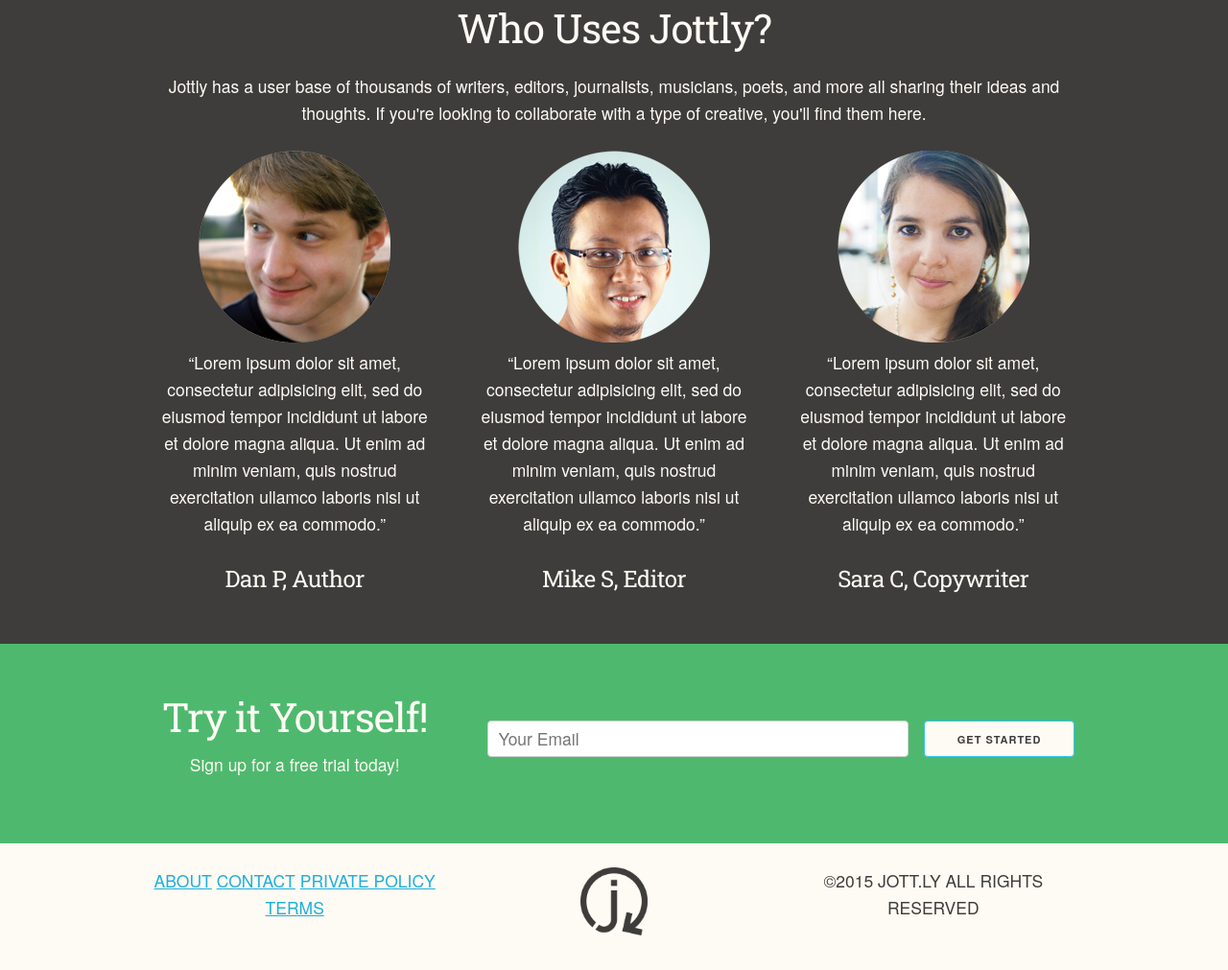
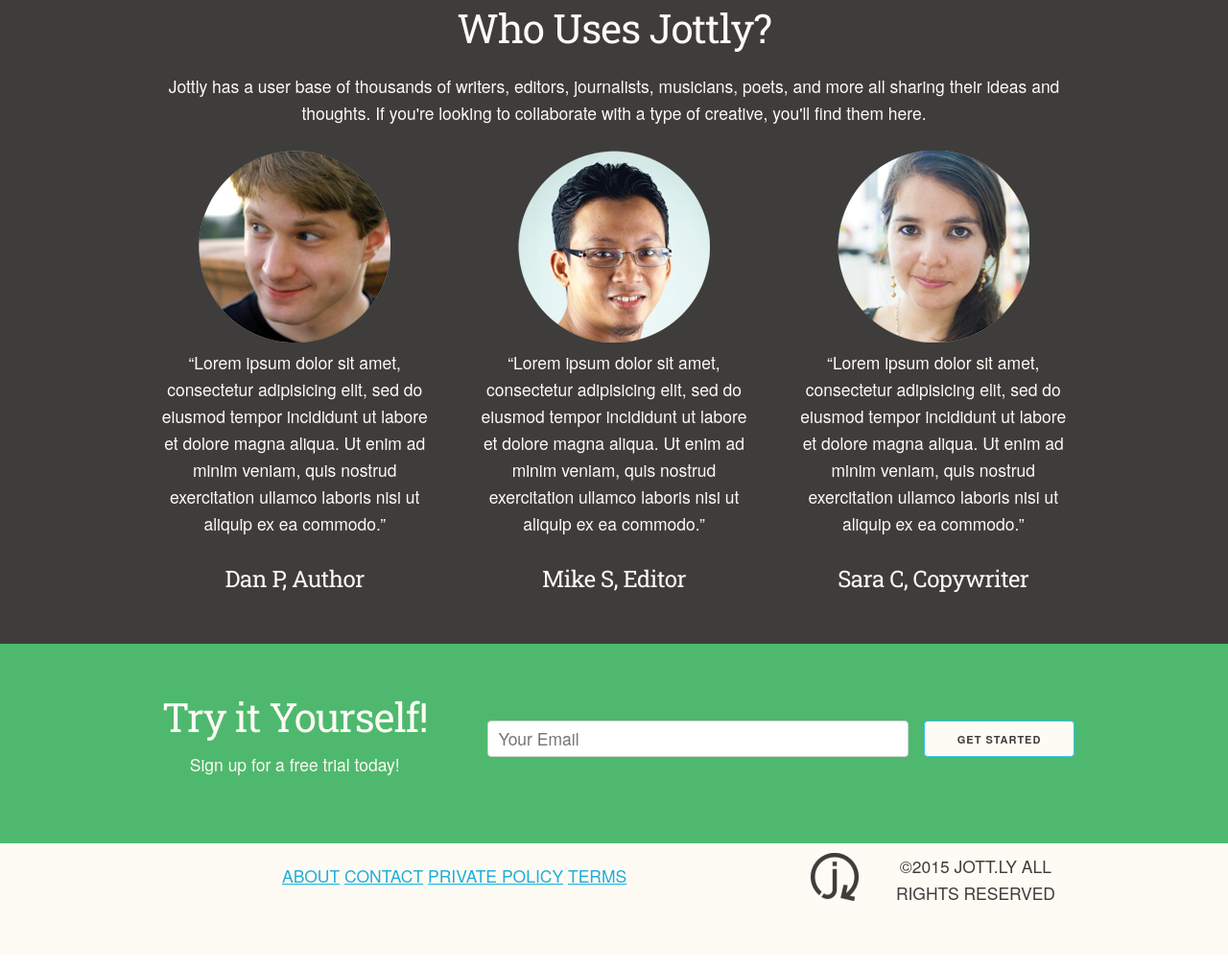
Before and after one commit to thedoorkeep/Jottly, a website: page index.html in a window 1280 px wide. Shown: the part 1231-2242 px from the top of the page at 96% size. Drawn offline with Linux system fonts and the light colour scheme; a web font is replaced by a local one.

Commit message:
footer changes

```diff
--- a/css/styles.css
+++ b/css/styles.css
@@ -28,6 +28,27 @@
   padding: 0;
   width: 25%;
   float: right;
+}
+
+.form-footer {
+  float: right;
+  width: 100%;
+  margin-top: 10px;
+}
+
+.footer-logo {
+  width: 50px;
+}
+
+.legal {
+  vertical-align: top;
+  padding: 0;
+  width: 70%;
+  float: right;
+}
+
+.links {
+  padding-top: 20px;
 }
 
 .mini-margin {
@@ -124,13 +145,8 @@
 
 #footer{
   background-color: #FEFBF4;
-  height: 5%;
-  padding: 2%;
 }
 
-#footer-logo{
-  width: 70px;
-}
 
 #CTA{
   background-color: #4EB96E;
--- a/index.html
+++ b/index.html
@@ -36,8 +36,7 @@
 <body>
 
             <!-- This is where our content starts -->
-          <section id="hero">
-            <span class="white">
+          <section id="hero" class="white">
               <img id="header" src="images/workstation.jpg" alt="workstation">
               <div class="container">
                 <div class="row">
@@ -56,11 +55,9 @@
               <button onclick="myFunction()" id="sign-up"><span class="white">Sign Up</span></button>
               <h5>What is Jottly?</h5>
               <img id="arrow" src="images/arrow.png">
-            </span>
           </section>
 
-        <section id="what">
-          <span class="black">
+        <section id="what" class="black">
             <div class="container">
               <div class="row">
                 <h2>Collaboration at Your Fingertips</h2>
@@ -83,11 +80,9 @@
                 <p>Jottly has thousands of users, each with unique ideas and talents. Meet new content creators at the click of a button and let your ideas grow.</p>
                </div>
               </div>
-            </span>
         </section>
 
-        <section id="who">
-          <span class="white">
+        <section id="who" class="white">
             <div class="container">
               <div class="row">
                 <h2>Who Uses Jottly?</h2>
@@ -111,11 +106,9 @@
                 </div>
               </div>
              </div>
-          </span>
         </section>
 
-         <section id="CTA">
-          <span class="white">
+         <section id="CTA" class="white">
           <div class="container">
             <div class="row">
               <div class="one-third column">
@@ -131,29 +124,28 @@
               </div>
             </div>
           </div>
-          </span>
         </section>
 
-        <section id="footer">
-          <span class="black">
+        <section id="footer" class="black">
           <div class="container">
-           <div class ="row">
-            <div class="one-third column">
+            <div class="row">
+              <div class="two-thirds column  links">
                 <a href="url">ABOUT</a>
                 <a href="url">CONTACT</a>
                 <a href="url">PRIVATE POLICY</a>
                 <a href="url">TERMS</a>
               </div>
               <div class="one-third column">
-              <IMG id="footer-logo"SRC="images/footer-logo.png">
-            </div>
-            <div class="one-third column">
-              <p>©2015 JOTT.LY ALL RIGHTS RESERVED</p>
+                <form class="form-footer">
+                <IMG class="footer-logo"SRC="images/footer-logo.png">
+                <p class="legal">©2015 JOTT.LY ALL RIGHTS RESERVED</p>
+              </form>
               </div>
             </div>
           </div>
-          </span>
         </section>
+
+
 
 <script>
 function myFunction() {
```
Also changed, not shown: 1 other file. Lines whose indentation alone changed are shown as unchanged.
